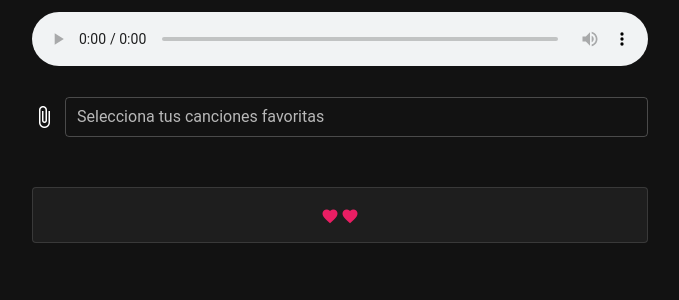
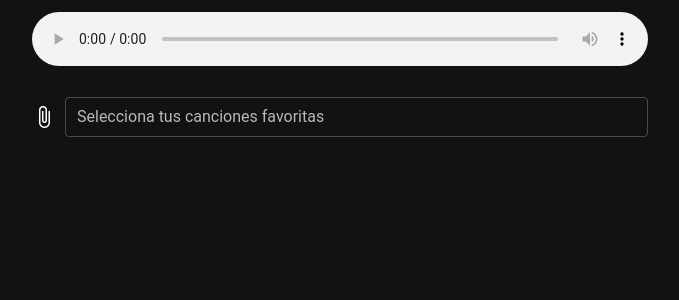
Before and after one commit to javieronishi/vue-mp3-player, a Vue app: page / in a window 1280 px wide. Shown: the top 300 px of the page, without its empty margins (300-979 px from the left). Built offline with nearby package versions, Linux system fonts and the light colour scheme; a small style sheet from the web is missing.

Commit message:
Ajustes para ver la cola de reproducción

```diff
--- a/src/App.vue
+++ b/src/App.vue
@@ -2,16 +2,14 @@
   <v-app>
     <AudioPlayer :track="track" :autoplay="autoplay" />
     <PlayList @select="playMusic" />
-    <OptionsPlayer />
     <v-snackbar
       v-model="snackbar"
       :timeout="timeout"
       color="info"
-      top
-      right
+      dense
       class="text-caption"
     >
-      {{ track.name }}
+      Reproduciendo: {{ track.name }}
     </v-snackbar>
   </v-app>
 </template>
@@ -19,11 +17,10 @@
 <script>
 import AudioPlayer from "@/components/AudioPlayer.vue";
 import PlayList from "@/components/PlayList.vue";
-import OptionsPlayer from "@/components/OptionsPlayer.vue";
 
 export default {
   name: "App",
-  components: { AudioPlayer, PlayList, OptionsPlayer },
+  components: { AudioPlayer, PlayList },
   data: () => ({
     src: null,
     autoplay: false,
--- a/src/components/AudioPlayer.vue
+++ b/src/components/AudioPlayer.vue
@@ -31,8 +31,6 @@ export default {
   created() {
     this.$vuetify.theme.dark = true;
   },
-  data: () => ({}),
-
   methods: {
     onEnd() {
       this.$bus.$emit("next-track", this.track);
--- a/src/components/OptionsPlayer.vue
+++ b/src/components/OptionsPlayer.vue
@@ -1,27 +1,62 @@
 <template>
-  <v-container fluid>
+  <v-container>
+    <v-card outlined class="p-0">
+      <v-card-text class="text-center">
+        <v-btn small icon @click="clearPlayList">
+          <v-icon>mdi-delete-sweep</v-icon>
+        </v-btn>
+        <v-btn small icon @click="viewQueue">
+          <v-icon>mdi-playlist-music</v-icon>
+        </v-btn>
+        <!-- <v-switch
+          v-model="$vuetify.theme.dark"
+          inset
+          hint="Theme Dark"
+          dense
+          persistent-hint
+        ></v-switch> -->
+      </v-card-text>
+    </v-card>
     <v-row justify="center">
-      <v-col md="6" sm="6" xs="12">
-        <v-card outlined class="p-0">
-          <v-card-text class="text-center">
-            <v-btn x-small icon color="pink">
-              <v-icon>mdi-heart</v-icon>
+      <v-dialog v-model="dialog" persistent max-width="340">
+        <v-card outlined flat>
+          <v-card-title class="text-h5">Cola de Reproducción</v-card-title>
+          <v-card-text>
+            <p class="text-caption" v-for="(item, i) in queue" :key="i">
+              {{ item.name }}
+            </p>
+          </v-card-text>
+          <v-card-actions>
+            <v-spacer></v-spacer>
+            <v-btn x-small color="primary" @click="dialog = false">
+              Aceptar
             </v-btn>
-            <v-btn x-small icon color="pink">
-              <v-icon>mdi-heart</v-icon>
-            </v-btn>
-          </v-card-text>
+          </v-card-actions>
         </v-card>
-      </v-col>
+      </v-dialog>
     </v-row>
   </v-container>
 </template>
 <script>
 export default {
   name: "OptionsPlayer",
-
-  data: () => ({}),
-
-  methods: {},
+  props: {
+    queue: {
+      type: Array,
+      default: () => [],
+    },
+  },
+  data: () => ({
+    dialog: false,
+  }),
+  methods: {
+    clearPlayList() {
+      this.$emit("clear-play-list");
+    },
+    viewQueue() {
+      this.dialog = true;
+      console.log(this.queue);
+    },
+  },
 };
 </script>
--- a/src/components/PlayList.vue
+++ b/src/components/PlayList.vue
@@ -11,15 +11,9 @@
             @change="upload"
             accept=".mp3"
             label="Selecciona tus canciones favoritas"
-            v-if="selectSongs"
           ></v-file-input>
         </template>
         <template v-if="playList.length > 0">
-          <marquee v-if="name">
-            <span class="text-caption">
-              {{ name }}
-            </span>
-          </marquee>
           <v-card outlined flat>
             <v-list shaped dense class="list">
               <v-list-item-group>
@@ -49,24 +43,44 @@
               </v-list-item-group>
             </v-list>
           </v-card>
+          <marquee v-if="name">
+            <span class="text-caption">
+              {{ name }}
+            </span>
+          </marquee>
+          <OptionsPlayer
+            @clear-play-list="clearPlayList"
+            :queue="playListQueue"
+          />
         </template>
       </v-col>
+      <v-snackbar
+        v-model="snackbar"
+        :timeout="timeout"
+        color="success"
+        dense
+        class="text-caption"
+      >
+        Se agrego a la cola: {{ name }}
+      </v-snackbar>
     </v-row>
   </v-container>
 </template>
 
 <script>
 // import { CANCIONES } from "@/demo";
+import OptionsPlayer from "@/components/OptionsPlayer.vue";
 export default {
   name: "PlayList",
-
+  components: { OptionsPlayer },
   data: () => ({
     files: [],
     playList: [],
     playListQueue: [],
-    selectSongs: true,
     selectedItem: 0,
     name: null,
+    snackbar: false,
+    timeout: 3000,
   }),
   created() {
     // this.playList = CANCIONES;
@@ -94,10 +108,9 @@ export default {
         this.playList.push(sound);
         id++;
       }
-      this.selectSongs = false;
     },
     selectTrack(item) {
-      // buscar si hay algo en la cola
+      if (this.playList.length > 0) {
         let play = item;
         if (this.playListQueue.length > 0) {
           play = this.playListQueue[0];
@@ -105,11 +118,16 @@ export default {
         }
         this.$emit("select", play);
         this.name = play.name;
+      }
     },
     addToQueue(item) {
       this.playListQueue.push(item);
-      console.log(this.playListQueue.length);
-      console.log(this.playListQueue);
+      this.name = item.name;
+      this.snackbar = true;
+    },
+    clearPlayList() {
+      this.playList = [];
+      this.files = [];
     },
   },
 };
```
Lines whose indentation alone changed are shown as unchanged.
